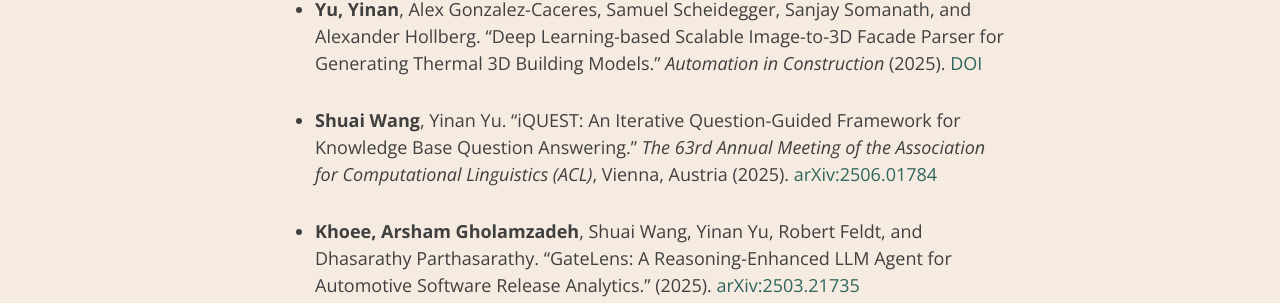
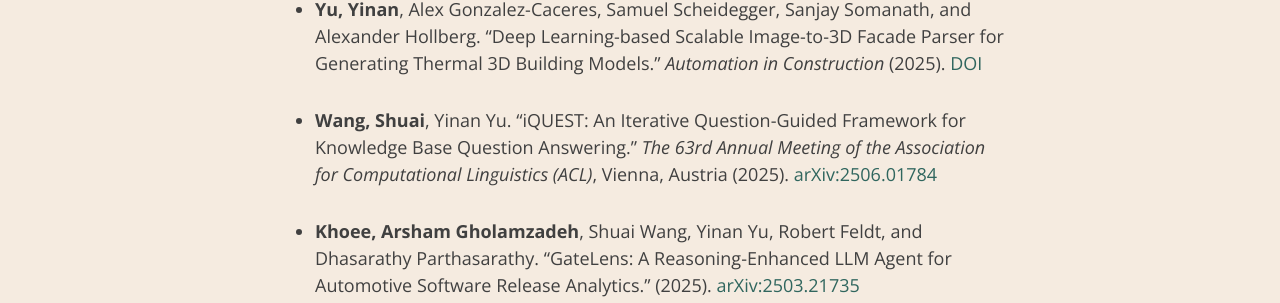
Before and after one commit to usableai/usableai.github.io, a Jekyll site: the page built from publications.md, in a window 1280 px wide and 900 px high. Shown: the part 347-650 px from the top of the window. Built offline with Jekyll 4.4.1, drawn with Linux system fonts in a browser that asks for light colours; nearby versions of some CDN libraries; comment, search, counter and statistics services are not loaded.

```diff
--- a/publications.md
+++ b/publications.md
@@ -7,7 +7,7 @@ subtitle: Our research
 
 - **Yu, Yinan**, Alex Gonzalez-Caceres, Samuel Scheidegger, Sanjay Somanath, and Alexander Hollberg. "Deep Learning-based Scalable Image-to-3D Facade Parser for Generating Thermal 3D Building Models." *Automation in Construction* (2025). [DOI](https://doi.org/10.1016/j.autcon.2025.106449)
 
-- **Shuai Wang**, Yinan Yu. "iQUEST: An Iterative Question-Guided Framework for Knowledge Base Question Answering." *The 63rd Annual Meeting of the Association for Computational Linguistics (ACL)*, Vienna, Austria (2025). [arXiv:2506.01784](https://arxiv.org/abs/2506.01784)
+- **Wang, Shuai**, Yinan Yu. "iQUEST: An Iterative Question-Guided Framework for Knowledge Base Question Answering." *The 63rd Annual Meeting of the Association for Computational Linguistics (ACL)*, Vienna, Austria (2025). [arXiv:2506.01784](https://arxiv.org/abs/2506.01784)
 
 - **Khoee, Arsham Gholamzadeh**, Shuai Wang, Yinan Yu, Robert Feldt, and Dhasarathy Parthasarathy. "GateLens: A Reasoning-Enhanced LLM Agent for Automotive Software Release Analytics."  (2025). [arXiv:2503.21735](https://arxiv.org/abs/2503.21735)
 
```
